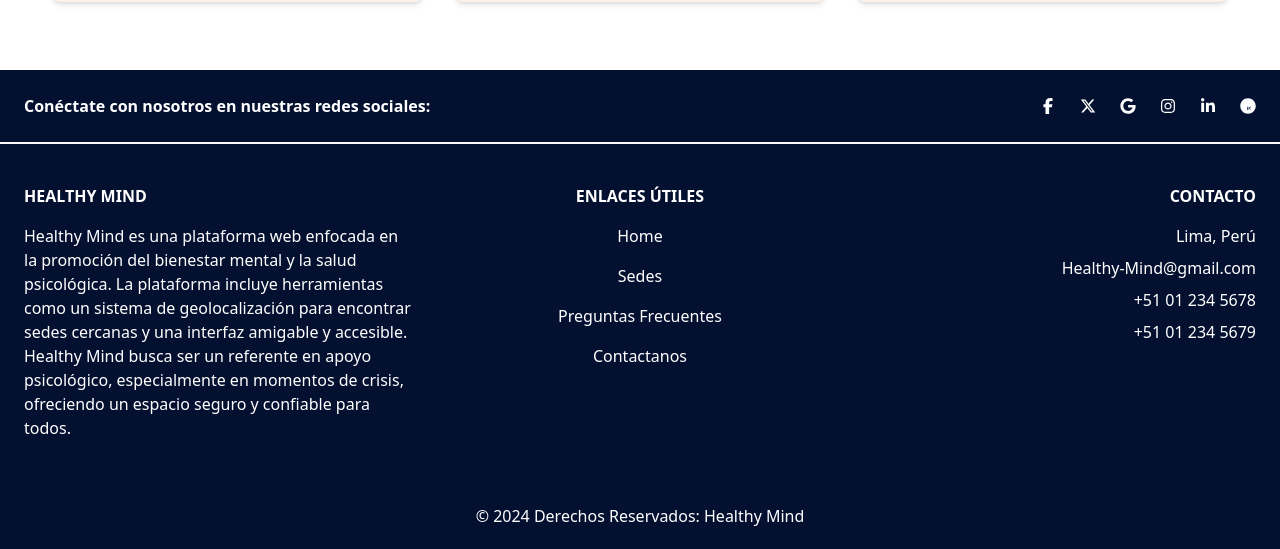
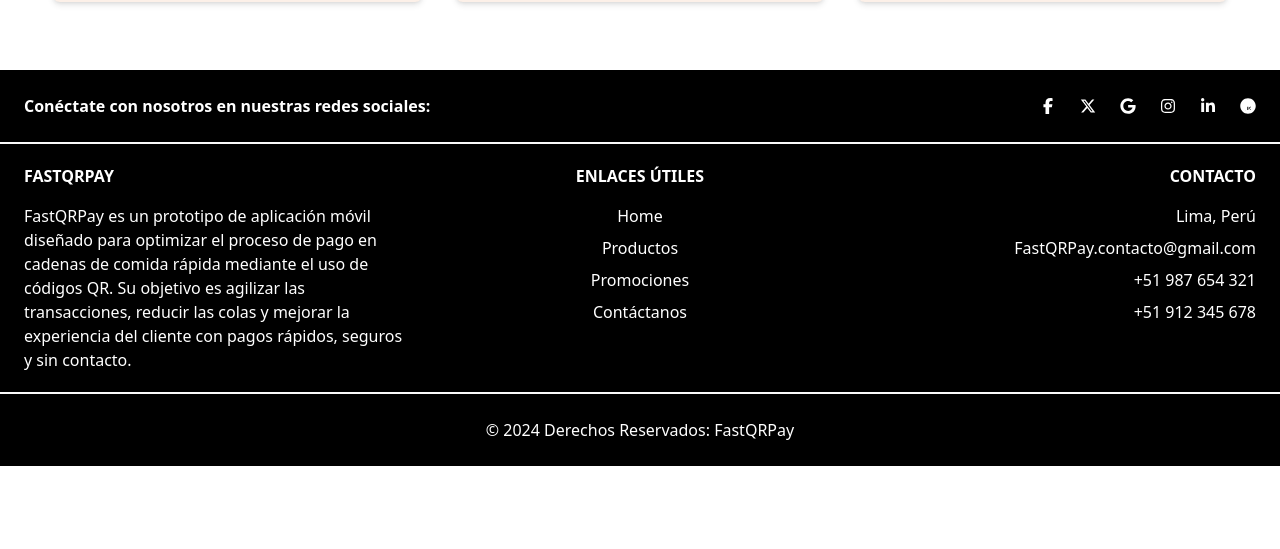
Before and after one commit to Hocchik/designweb-proyect, a React (Vite) app in the folder frontend-client/: page /home in a window 1280 px wide. Shown: the part 1808-2357 px from the top of the page. After the commit the page ends 2274 px from the top, so only its background shows below. Built offline with nearby package versions, Linux system fonts and the light colour scheme.

Commit message:
cambie de color el footer y ya funciona el hipervinculo y no esta tan grande como antes xd

```diff
--- a/frontend-client/src/pages/Footer.jsx
+++ b/frontend-client/src/pages/Footer.jsx
@@ -8,8 +8,8 @@ const Footer = () => {
 
     return (
         <>
-            <footer className=" text-white text-center lg:text-left" style={{ backgroundColor: "#041030" }}>
-                <div className="flex items-center justify-center border-b-2 border-neutral-50 p-6  lg:justify-between">
+            <footer className=" text-white text-center lg:text-left bg-black bg-opacity-50 " >
+                <div className="flex items-center justify-center border-b-2 border-neutral-50 p-6  lg:justify-between ">
                     <div className="me-12 hidden lg:block">
                         <span className='text-white font-bold'>Conéctate con nosotros en nuestras redes sociales:</span>
                     </div>
@@ -70,37 +70,37 @@ const Footer = () => {
                         </a>
                     </div>
                 </div>
-                <div className="mx-6 py-10 text-center md:text-left">
+                <div className=' border-b-2 border-neutral-50'><div className="mx-6 py-5
+                 text-center md:text-left ">
                     <div className="grid grid-cols-1 gap-8 md:grid-cols-3">
 
                         <div>
-                            <h6 className="mb-4  uppercase text-white font-bold">Healthy Mind</h6>
+                            <h6 className="mb-4  uppercase text-white font-bold">FastQRPay</h6>
                             <p className='text-white'>
-                                Healthy Mind es una plataforma web enfocada en la promoción del bienestar mental y la salud psicológica.
-                                La plataforma incluye herramientas como un sistema de geolocalización para encontrar sedes cercanas y una interfaz amigable y accesible. Healthy Mind busca ser un referente en apoyo psicológico, especialmente en momentos de crisis, ofreciendo un espacio seguro y confiable para todos.
+                                FastQRPay es un prototipo de aplicación móvil diseñado para optimizar el proceso de pago en cadenas de comida rápida mediante el uso de códigos QR. Su objetivo es agilizar las transacciones, reducir las colas y mejorar la experiencia del cliente con pagos rápidos, seguros y sin contacto.
                             </p>
                         </div>
 
-                        <div className="text-center md:text-center md:col-start-2">
+                        <div className="text-center md:text-center md:col-start-2 space-y-2">
                             <h6 className="mb-4 font-bold uppercase text-white">Enlaces útiles</h6>
-                            <p className="mb-4">
+                            <p className="">
                                 <Link to="/home" className="text-white">
                                     Home
                                 </Link>
                             </p>
-                            <p className="mb-4">
-                                <Link to="/sedes" className="text-white">
-                                    Sedes
+                            <p className="">
+                                <Link to="/products" className="text-white">
+                                    Productos
                                 </Link>
                             </p>
-                            <p className="mb-4">
-                                <Link to="/preguntasFrecuentes" className="text-white">
-                                    Preguntas Frecuentes
+                            <p className="">
+                                <Link to="/promotions" className="text-white">
+                                    Promociones
                                 </Link>
                             </p>
-                            <p className="mb-4">
-                                <Link to="/contactanos" className="text-white">
-                                    Contactanos
+                            <p className="">
+                                <Link to="/contactus" className="text-white">
+                                    Contáctanos
                                 </Link>
                             </p>
                         </div>
@@ -109,16 +109,17 @@ const Footer = () => {
                             <h6 className="mb-4 font-bold text-white uppercase">Contacto</h6>
                             <div className="space-y-2">
                                 <p>Lima, Perú</p>
-                                <p>Healthy-Mind@gmail.com</p>
-                                <p>+51 01 234 5678</p>
-                                <p>+51 01 234 5679</p>
+                                <p>FastQRPay.contacto@gmail.com</p>
+                                <p>+51 987 654 321</p>
+                                <p>+51 912 345 678</p>
                             </div>
                         </div>
                     </div>
-                </div>
-                <div className="text-center p-6  text-white " style={{ backgroundColor: "#041030" }}>
+                </div></div>
+
+                <div className="text-center p-6  text-white bg-black bg-opacity-50 ">
                     <span>© 2024 Derechos Reservados:</span>
-                    <a className="text-white" href="https://technologyplus.pe/"> Healthy Mind</a>
+                    <a className="text-white" href="#"> FastQRPay</a>
                 </div>
             </footer >
         </>
```
